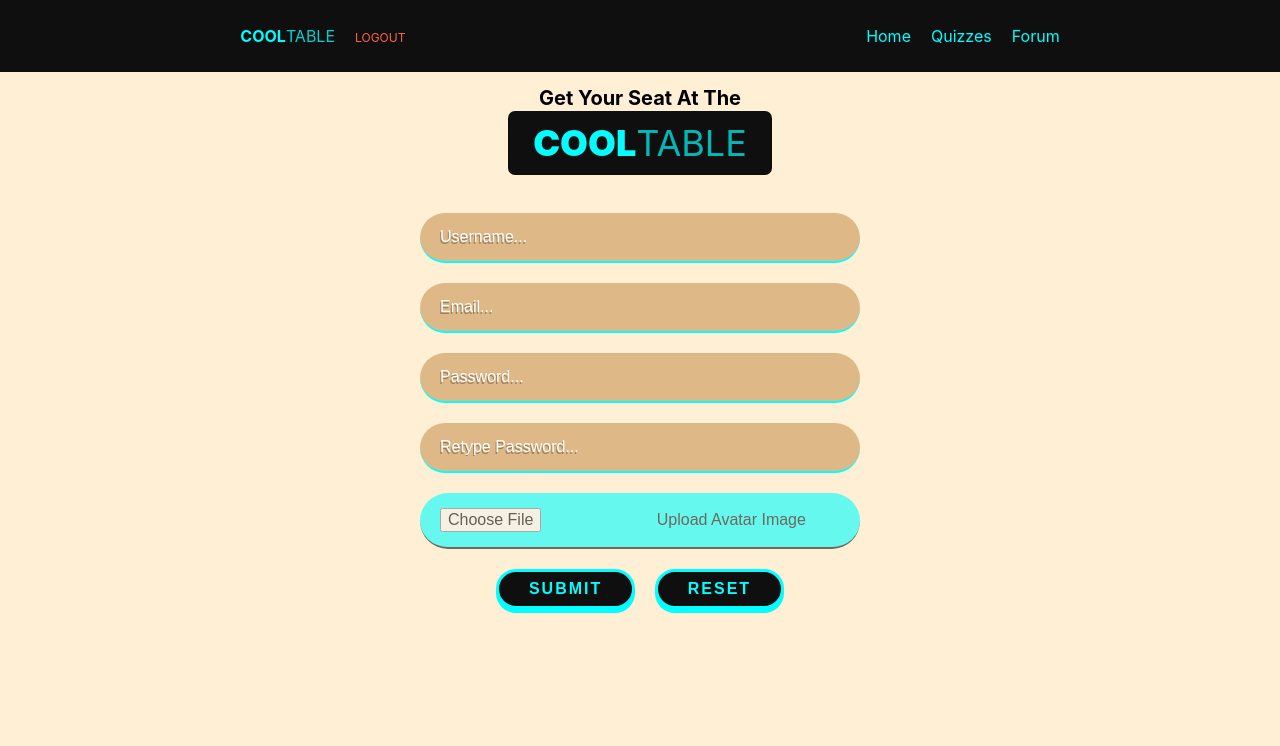
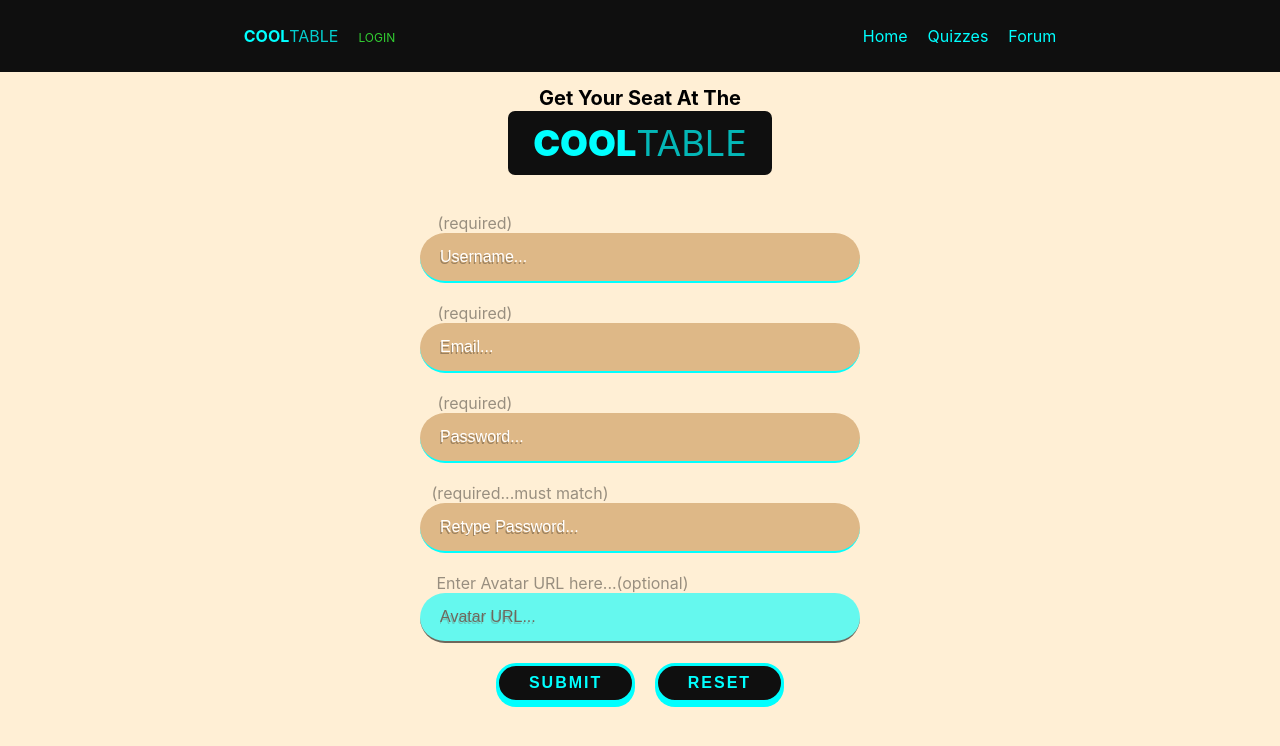
Before and after one commit to wcolts2000/cool_table, a React (Create React App) app in the folder cool_table_client/: page /register in a window 1280 px wide. Shown: the top 746 px of the page. Built offline with nearby package versions, Linux system fonts and the light colour scheme.

Commit message:
setting up register and user auth logic, breaking for lunch

```diff
--- a/cool_table_client/src/App.js
+++ b/cool_table_client/src/App.js
@@ -8,7 +8,7 @@ import ForumHome from "./components/ForumHome";
 import SingleForum from "./components/SingleForum";
 import styled, { createGlobalStyle } from "styled-components";
 import Nav from "./components/Nav";
-import Quiz from "./Quiz";
+import Quiz from "./components/Quiz";
 import ForumPost from "./ForumPost";
 import Signup from "./components/Signup";
 import UserLogin from "./components/UserLogin";
@@ -109,8 +109,10 @@ const Spacer = styled.div`
 export const URL = "https://lambda-study-app.herokuapp.com/api/";
 class App extends Component {
   state = {
-    isLoggedIn: true,
-    mobilenavopen: "false"
+    isLoggedIn: false,
+    mobilenavopen: "false",
+    token: "",
+    user: {}
   };
 
   componentDidUpdate = prevProps => {
@@ -126,6 +128,14 @@ class App extends Component {
     });
   };
 
+  logIn = ({ token, user }) => {
+    this.setState({
+      isLoggedIn: true,
+      token: token,
+      user: user
+    });
+  };
+
   render() {
     return (
       <>
@@ -138,8 +148,14 @@ class App extends Component {
           />
           <Spacer />
           <Route exact path="/" component={Login} />
-          <Route path="/login" component={UserLogin} />
-          <Route path="/register" component={Signup} />
+          <Route
+            path="/login"
+            render={props => <UserLogin logIn={this.logIn} {...props} />}
+          />
+          <Route
+            path="/register"
+            render={props => <Signup logIn={this.logIn} {...props} />}
+          />
           <Route path="/home" component={Home} />
           <Route
             exact
--- a/cool_table_client/src/Quiz.js
+++ b/cool_table_client/src/components/Quiz.js
@@ -1,6 +1,6 @@
 import React, { Component } from "react";
 import axios from "axios";
-import { URL } from "./App";
+import { URL } from "../App";
 import styled from "styled-components";
 
 // ==============================
@@ -43,28 +43,25 @@ class Quiz extends Component {
       .then(({ data }) => this.setState({ quiz: data }))
       .catch(err => console.log(err));
     axios
-      .get(`${URL}quizzes/${id}/questions/`)
+      .get(`${URL}quizzes/${id}/questions/1`)
       .then(({ data }) => this.setState({ questions: data }))
       .catch(err => console.log(err));
   };
 
   render() {
-    // let quiz = this.state.quiz;
-    const {
-      title,
-      votes,
-      // author: { username },
-      topic
-    } = this.state.quiz;
-    // console.log(quiz.author);
+    let { title, votes, author, topic } = this.state.quiz;
+
     if (!this.state.quiz) return <h4>Loading...</h4>;
     return (
       <div style={{ padding: 30 }}>
         <Card>
           <h1>Quiz on {topic}</h1>
           <h2>{title}</h2>
-          {/* <p>Submitted by: {username}</p> */}
+          <p>Submitted by: {author ? author["username"] : null}</p>
           <p>votes: {votes}</p>
+        </Card>
+        <Card>
+          <h3>{}</h3>
         </Card>
       </div>
     );
--- a/cool_table_client/src/components/QuizForm.js
+++ b/cool_table_client/src/components/QuizForm.js
@@ -105,7 +105,8 @@ export default class QuizForm extends Component {
     });
   };
 
-  addPost = () => {
+  addPost = e => {
+    e.preventDefault();
     const userId = 1;
     axios
       .post(
--- a/cool_table_client/src/components/Signup.js
+++ b/cool_table_client/src/components/Signup.js
@@ -1,6 +1,7 @@
 import React, { Component } from "react";
 import styled from "styled-components";
 import axios from "axios";
+import { URL } from "../App";
 
 // ==============================
 // =====  Styled Component  =====
@@ -29,16 +30,25 @@ const H1 = styled.h1`
 `;
 
 const Input = styled.input`
-  color: transparent;
   background: aqua;
   border-bottom: 2px solid #0f0f0f;
   opacity: 0.6;
+  color: #0f0f0f;
+  &::placeholder {
+    color: #0f0f0f;
+  }
+`;
 
-  &::after {
-    content: "Upload Avatar Image";
-    display: inline-block;
-    color: #0f0f0f;
-    padding-left: 10px;
+const Label = styled.label`
+  opacity: 0.4;
+  padding-right: 330px;
+
+  &:nth-of-type(4) {
+    padding-right: 240px;
+  }
+
+  &:nth-of-type(5) {
+    padding-right: 155px;
   }
 `;
 
@@ -54,7 +64,10 @@ export default class Signup extends Component {
       email: "",
       password: "",
       passwordCheck: "",
-      avatar: ""
+      avatar: "",
+      err: "",
+      token: "",
+      user: ""
     };
   }
 
@@ -76,9 +89,22 @@ export default class Signup extends Component {
   };
 
   handleSubmit = e => {
+    let userInfo = {
+      username: this.state.username,
+      email: this.state.email,
+      password: this.state.password
+      // img_url: this.state.avatar
+    };
     e.preventDefault();
-    if (this.state.password === this.state.passwordCheck) return axios;
-    return null;
+    if (this.state.password === this.state.passwordCheck) {
+      axios
+        .post(`${URL}auth/register`, userInfo)
+        .then(({ token, user }) => this.setState({ token: token, user: user }))
+        .catch(({ error }) => console.log(error));
+    }
+    if (this.state.user.length) {
+      this.props.logIn({ token: this.state.token, user: this.state.user });
+    }
   };
 
   render() {
@@ -90,6 +116,7 @@ export default class Signup extends Component {
             Cool<span>Table</span>
           </span>
         </H1>
+        <Label>(required)</Label>
         <input
           type="text"
           name="username"
@@ -99,6 +126,7 @@ export default class Signup extends Component {
           placeholder="Username..."
           onChange={this.handleInputChange}
         />
+        <Label>(required)</Label>
         <input
           type="email"
           name="email"
@@ -107,6 +135,7 @@ export default class Signup extends Component {
           placeholder="Email..."
           onChange={this.handleInputChange}
         />
+        <Label>(required)</Label>
         <input
           type="password"
           name="password"
@@ -116,6 +145,7 @@ export default class Signup extends Component {
           autoComplete="New Password"
           onChange={this.handleInputChange}
         />
+        <Label>(required...must match)</Label>
         <input
           type="password"
           name="passwordCheck"
@@ -125,7 +155,13 @@ export default class Signup extends Component {
           autoComplete="New Password"
           onChange={this.handleInputChange}
         />
-        <Input type="file" name="avatar" />
+        <Label>Enter Avatar URL here...(optional)</Label>
+        <Input
+          type="url"
+          placeholder="Avatar URL..."
+          name="avatar"
+          onChange={this.handleInputChange}
+        />
         <button type="submit" style={{ marginRight: 15 }}>
           Submit
         </button>{" "}
@@ -134,3 +170,6 @@ export default class Signup extends Component {
     );
   }
 }
+
+// res: {"token":"eyJhbGciOiJIUzI1NiIsInR5cCI6IkpXVCJ9.eyJpZCI6MTIsImlhdCI6MTU0NDcyMzg2OCwiZXhwIjoxNTc2MjgxNDY4fQ.lGPClAhbaEaK0-c2wjXRCFpx3h3_5D7yA0ZGApAIGAs","user":{"id":12,"username":"sean"}}
+//"token":"eyJhbGciOiJIUzI1NiIsInR5cCI6IkpXVCJ9.eyJpZCI6MTYsImlhdCI6MTU0NDcyNjAwNCwiZXhwIjoxNTc2MjgzNjA0fQ.qf--SAbTVYiW90eu-qu-jW4CSZ2o-Z8Pgkjbi5_vIko","user":{"id":16,"username":"osadfi"}}
--- a/cool_table_client/src/components/UserLogin.js
+++ b/cool_table_client/src/components/UserLogin.js
@@ -1,11 +1,15 @@
 import React, { Component } from "react";
+import { URL } from "../App";
+import axios from "axios";
 
 export default class UserLogin extends Component {
   constructor() {
     super();
     this.state = {
-      username: "",
-      password: ""
+      email: "",
+      password: "",
+      token: "",
+      user: {}
     };
   }
 
@@ -16,7 +20,13 @@ export default class UserLogin extends Component {
   };
 
   handleSubmit = e => {
+    let user = { email: this.state.email, password: this.state.password };
     e.preventDefault();
+    axios
+      .post(`${URL}auth/login`, user)
+      .then(({ token, user }) => this.setState({ token: token, user: user }))
+      .catch(err => console.log(err));
+    this.props.logIn({ token: this.state.token, user: this.state.user });
   };
 
   render() {
@@ -24,10 +34,10 @@ export default class UserLogin extends Component {
       <form style={{ padding: 40 }} onSubmit={this.handleSubmit}>
         <input
           type="text"
-          name="username"
-          value={this.state.username}
-          placeholder="Username..."
-          autoComplete="username"
+          name="email"
+          value={this.state.email}
+          placeholder="email..."
+          autoComplete="email"
           onChange={this.handleChange}
         />
         <input
@@ -43,3 +53,5 @@ export default class UserLogin extends Component {
     );
   }
 }
+
+//token":"eyJhbGciOiJIUzI1NiIsInR5cCI6IkpXVCJ9.eyJpZCI6MTIsImlhdCI6MTU0NDcyNjY0OSwiZXhwIjoxNTc2Mjg0MjQ5fQ.GOA5uOFUaJ9Z1AXnGHZQZJfLsR_vS7DwySGj8nGGuZc","user":{"id":12,"username":"sean","img_url":"https://img.devrant.com/devrant/rant/r_1621414_CgMfU.jpg"}}
```
